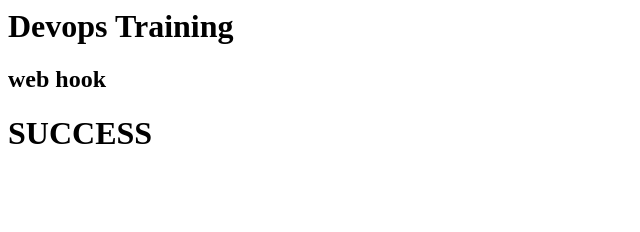
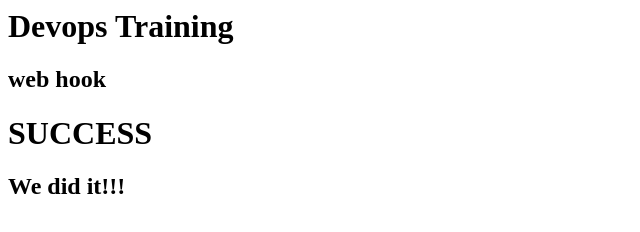
Before and after one commit to deepdived1/web, a plain HTML site: page index.html in a window 1280 px wide. Shown: the whole page, without its empty margins (0-640 px from the left). Drawn offline with Linux system fonts and the light colour scheme.

Commit message:
Update index.html

```diff
--- a/index.html
+++ b/index.html
@@ -1,4 +1,4 @@
 <h1> Devops Training </h1>
 <h2> web hook </h2>
 <h1> SUCCESS </h1>
-<h2 We did it!!! </h1>
+<h2> We did it!!! </h2>
```
